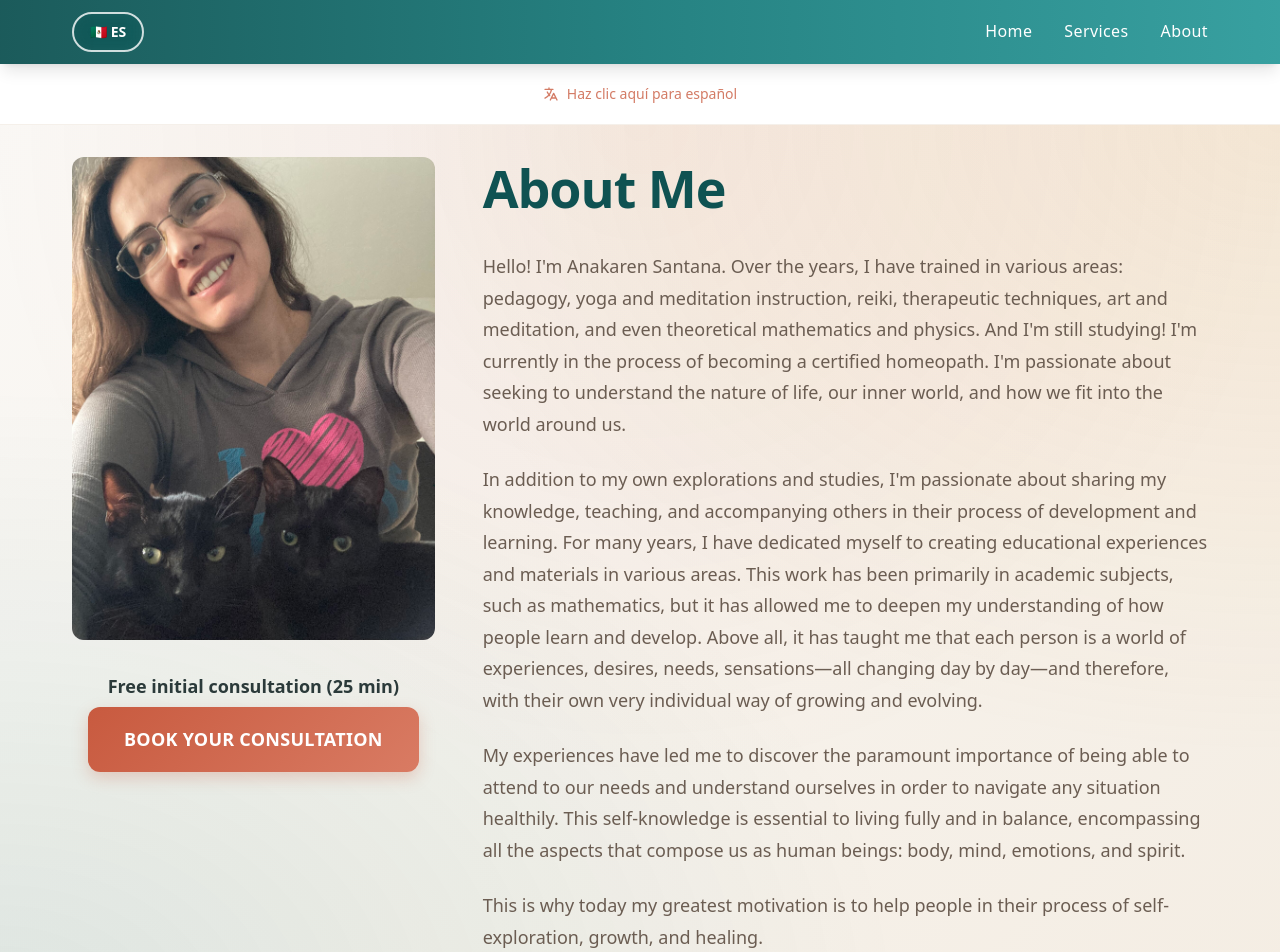
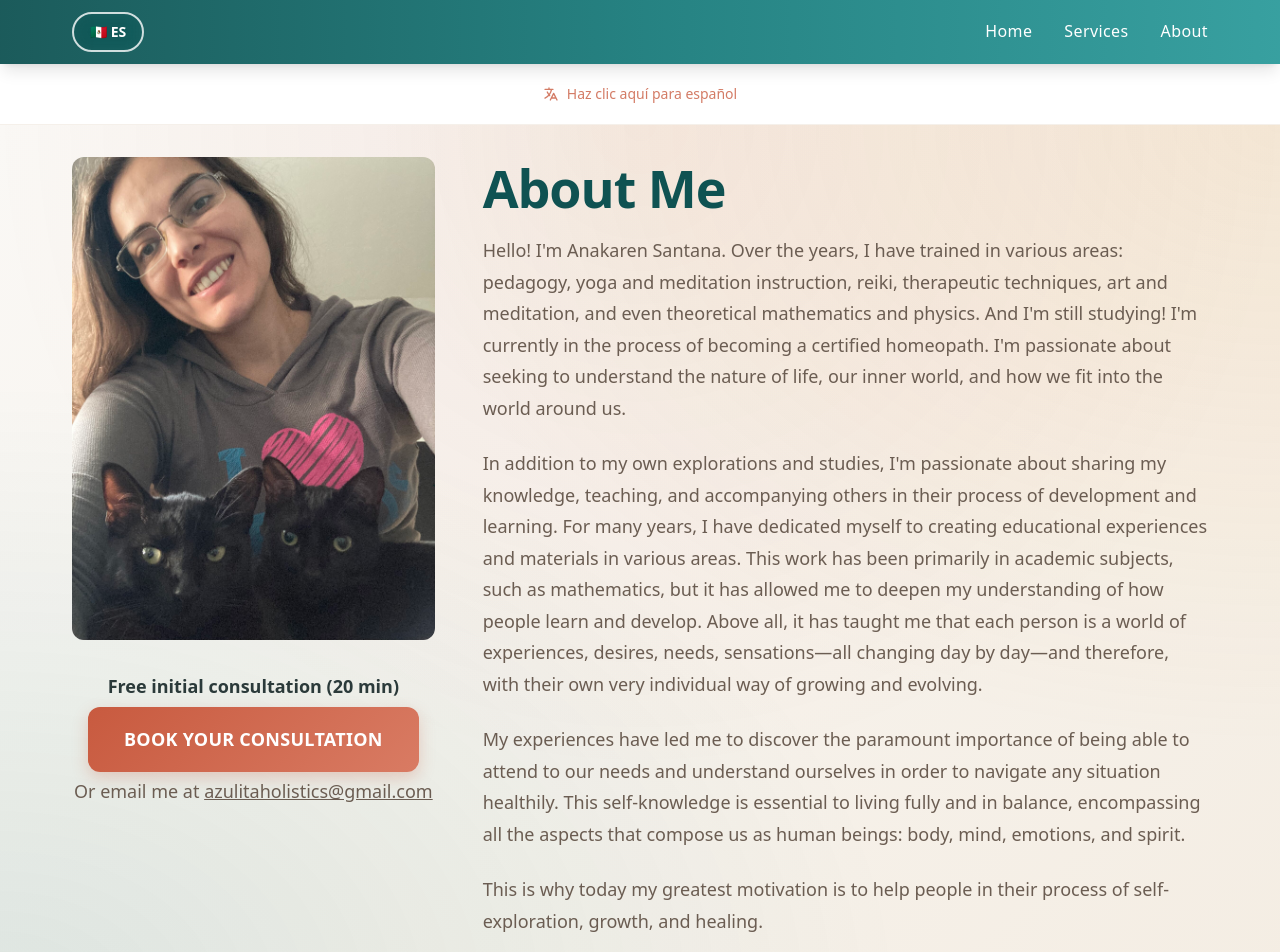
Before and after one commit to aadjones/azulita, a Next.js app: page /about in a window 1280 px wide. Shown: the top 952 px of the page. Built offline with nearby package versions, Linux system fonts and the light colour scheme.

Commit message:
Minor text edits

```diff
--- a/app/layout.tsx
+++ b/app/layout.tsx
@@ -24,7 +24,7 @@ export const metadata: Metadata = {
   },
   description: "Professional homeopathy, reiki, and holistic healing services",
   icons: {
-    icon: "/azulita.svg",
+    icon: "/",
     apple: "/azulita.svg",
   },
   verification: {
--- a/components/AboutPage.tsx
+++ b/components/AboutPage.tsx
@@ -1,8 +1,8 @@
-'use client';
+"use client";
 
-import Image from 'next/image';
-import { useLanguage } from '@/lib/i18n/useLanguage';
-import { BOOKING_URL } from '@/lib/constants';
+import Image from "next/image";
+import { useLanguage } from "@/lib/i18n/useLanguage";
+import { BOOKING_URL } from "@/lib/constants";
 
 export default function AboutPage() {
   const { content } = useLanguage();
@@ -13,7 +13,7 @@ export default function AboutPage() {
         <div className="container-custom">
           <div className="grid grid-cols-1 md:grid-cols-[1fr_2fr] gap-8 md:gap-12 items-start">
             {/* Left Column - Image and CTA */}
-            <div className="flex flex-col gap-8">
+            <div className="flex flex-col gap-8 order-2 md:order-1">
               <Image
                 src="/images/profile.jpg"
                 alt="Profile photo"
@@ -24,9 +24,7 @@ export default function AboutPage() {
 
               {/* CTA Group - Tightly coupled */}
               <div className="cta-group-primary text-center">
-                <p className="cta-text">
-                  {content.about.freeConsultation}
-                </p>
+                <p className="cta-text">{content.about.freeConsultation}</p>
                 <a
                   href={BOOKING_URL}
                   target="_blank"
@@ -35,12 +33,23 @@ export default function AboutPage() {
                 >
                   {content.home.hero.cta}
                 </a>
+
+                {/* Contact email */}
+                <p className="cta-text-secondary -mt-px">
+                  {content.about.contact}
+                  <a
+                    href="mailto:azulitaholistics@gmail.com"
+                    className="underline hover:no-underline"
+                  >
+                    azulitaholistics@gmail.com
+                  </a>
+                </p>
               </div>
             </div>
 
             {/* Right Column - Bio Text */}
-            <div>
-              <h1 className="page-title !text-left !mb-8">
+            <div className="order-1 md:order-2">
+              <h1 className="page-title !mt-0 !text-left !mb-4">
                 {content.about.title}
               </h1>
               <div className="text-body-spacing">
--- a/content/en.ts
+++ b/content/en.ts
@@ -12,7 +12,7 @@ export const en: ContentStructure = {
       tagline: "Homeopathy · Holistic Coaching · Reiki",
       subtitle:
         "I'm here to accompany you on your healing journey and your development toward greater wellbeing.",
-      freeConsultation: "Free initial consultation (25 min)",
+      freeConsultation: "Free initial consultation (20 min)",
       cta: "BOOK YOUR CONSULTATION",
       callToAction: "Let's talk to determine how I can help you.",
     },
@@ -36,19 +36,20 @@ export const en: ContentStructure = {
   },
   about: {
     title: "About Me",
-    freeConsultation: "Free initial consultation (25 min)",
+    freeConsultation: "Free initial consultation (20 min)",
     bio: [
       "Hello! I'm Anakaren Santana. Over the years, I have trained in various areas: pedagogy, yoga and meditation instruction, reiki, therapeutic techniques, art and meditation, and even theoretical mathematics and physics. And I'm still studying! I'm currently in the process of becoming a certified homeopath. I'm passionate about seeking to understand the nature of life, our inner world, and how we fit into the world around us.",
       "In addition to my own explorations and studies, I'm passionate about sharing my knowledge, teaching, and accompanying others in their process of development and learning. For many years, I have dedicated myself to creating educational experiences and materials in various areas. This work has been primarily in academic subjects, such as mathematics, but it has allowed me to deepen my understanding of how people learn and develop. Above all, it has taught me that each person is a world of experiences, desires, needs, sensations—all changing day by day—and therefore, with their own very individual way of growing and evolving.",
       "My experiences have led me to discover the paramount importance of being able to attend to our needs and understand ourselves in order to navigate any situation healthily. This self-knowledge is essential to living fully and in balance, encompassing all the aspects that compose us as human beings: body, mind, emotions, and spirit.",
       "This is why today my greatest motivation is to help people in their process of self-exploration, growth, and healing.",
     ],
+    contact: "Or email me at ",
   },
   services: {
     title: "Services",
     intro:
       "Pricing for services is adjustable to your budget. I'm here to help you.",
-    freeConsultation: "Free initial consultation (25 min).",
+    freeConsultation: "Free initial consultation (20 min)",
     services: [
       {
         title: "Homeopathy",
@@ -58,16 +59,16 @@ export const en: ContentStructure = {
         note: "Note: I am in the process of becoming a certified homeopath. Currently, I work with patients with the assistance of my mentor.",
       },
       {
+        title: "Holistic Coaching",
+        price: "$65.00 (60 min), $90.00 (90 min)",
+        description:
+          "In these sessions we will focus on your personal goals. Incorporating exercise techniques, yoga, breathing, meditation, energy work and other tools, I can help you develop emotional resources and establish routines that lead to greater wellbeing and balance.",
+      },
+      {
         title: "Reiki",
         price: "$60.00 (60 min), $80.00 (90 min)",
         description:
           "By channeling energy through my hands, I will help you harmonize your vital energy and balance your energy centers. This will help you feel more relaxed, centered, and at peace.",
-      },
-      {
-        title: "Holistic Coaching",
-        price: "$65.00 (60 min), $90.00 (90 min)",
-        description:
-          "In these sessions we will focus on your personal goals. Incorporating exercise techniques, yoga, breathing, meditation, energy work and other tools, I can help you develop emotional resources and establish routines that lead to greater wellbeing and balance.",
       },
     ],
     closingText: "Let's talk to determine how I can best serve you.",
--- a/content/es.ts
+++ b/content/es.ts
@@ -12,7 +12,7 @@ export const es: ContentStructure = {
       tagline: "Homeopatía · Coaching Holístico · Reiki",
       subtitle:
         "Estoy aquí para acompañarte en tu camino de sanación y tu desarrollo hacia mayor bienestar.",
-      freeConsultation: "Consulta inicial gratis (25 min)",
+      freeConsultation: "Consulta inicial gratis (20 min)",
       cta: "AGENDA TU CONSULTA",
       callToAction: "Platiquemos para determinar cómo te puedo ayudar.",
     },
@@ -36,19 +36,20 @@ export const es: ContentStructure = {
   },
   about: {
     title: "Sobre Mí",
-    freeConsultation: "Consulta inicial gratuita (25 min)",
+    freeConsultation: "Consulta inicial gratuita (20 min)",
     bio: [
       "¡Hola! Soy Anakaren Santana. A través de los años me he preparado en diversas áreas: pedagogía, instrucción en yoga y meditación, reiki, técnicas terapéuticas, arte y meditación, e incluso matemáticas y física teóricas. ¡Y sigo estudiando! Ahora estoy en el proceso de certificarme como homeópata. Me apasiona buscar entender la naturaleza de la vida, nuestro mundo interior y cómo encajamos en el mundo que nos rodea.",
       "Además de mis propias exploraciones y estudios, me apasiona compartir mis conocimientos, enseñar y acompañar a otros en su proceso de desarrollo y aprendizaje. Por muchos años me he dedicado a crear experiencias y materiales educativos en diversas áreas. Este trabajo ha sido principalmente en temas académicos, como matemáticas, pero me ha permitido profundizar en cómo aprenden y se desarrollan las personas. Sobre todo, me ha enseñado que cada persona es un mundo de experiencias, anhelos, necesidades, sensaciones, todas cambiantes día a día y, por lo tanto, con su manera muy individual de crecer y evolucionar.",
       "Mis experiencias me han llevado a descubrir la suma importancia de poder atender nuestras necesidades y comprendernos a nosotros mismos para poder navegar cualquier situación sanamente. Este autoconocimiento es esencial para vivir de manera plena y equilibrada abarcando todos los aspectos que nos componen como ser humano: cuerpo, mente, emociones y espíritu.",
       "Es por esto que hoy en día mi mayor motivación es ayudar a las personas en su proceso de autoexploración, crecimiento y sanación.",
     ],
+    contact: "O escríbame al correo ",
   },
   services: {
     title: "Servicios",
     intro:
       "Los precios por servicios son ajustables a tu presupuesto. Estoy aquí para ayudarte.",
-    freeConsultation: "Consulta inicial gratuita (25 min).",
+    freeConsultation: "Consulta inicial gratuita (20 min)",
     services: [
       {
         title: "Homeopatía",
@@ -58,16 +59,16 @@ export const es: ContentStructure = {
         note: "Nota: Estoy en el proceso de certificarme como homeópata. Por el momento, trabajo con pacientes con la asistencia de mi mentora.",
       },
       {
+        title: "Coaching Holístico",
+        price: "$65.00 (60 min), $90.00 (90 min)",
+        description:
+          "En estas sesiones nos enfocaremos en tus metas personales. Incorporando técnicas de ejercicio, yoga, respiración, meditación, trabajo energético y otras herramientas, puedo ayudarte a desarrollar recursos emocionales y a establecer rutinas que te conduzcan a un mayor bienestar y equilibrio.",
+      },
+      {
         title: "Reiki",
         price: "$60.00 (60 min), $80.00 (90 min)",
         description:
           "Canalizando energía a través de mis manos te ayudaré a armonizar tu energía vital y equilibrar tus centros energéticos. Esto te ayudará a sentirte más relajado, centrado y en paz.",
-      },
-      {
-        title: "Coaching Holístico",
-        price: "$65.00 (60 min), $90.00 (90 min)",
-        description:
-          "En estas sesiones nos enfocaremos en tus metas personales. Incorporando técnicas de ejercicio, yoga, respiración, meditación, trabajo energético y otras herramientas, puedo ayudarte a desarrollar recursos emocionales y a establecer rutinas que te conduzcan a un mayor bienestar y equilibrio.",
       },
     ],
     closingText: "Platiquemos para determinar cómo te puedo servir mejor.",
--- a/lib/i18n/types.ts
+++ b/lib/i18n/types.ts
@@ -1,5 +1,5 @@
 // Language type
-export type Language = 'en' | 'es';
+export type Language = "en" | "es";
 
 // Navigation content
 export interface NavContent {
@@ -35,6 +35,7 @@ export interface AboutContent {
   title: string;
   freeConsultation: string;
   bio: string[];
+  contact: string;
 }
 
 // Services page content
--- a/styles/pages.css
+++ b/styles/pages.css
@@ -18,7 +18,11 @@
         rgba(var(--color-secondary-rgb), var(--opacity-subtle)),
         transparent 60%
       ),
-      linear-gradient(135deg, var(--color-background) 0%, var(--color-neutral-light) 100%);
+      linear-gradient(
+        135deg,
+        var(--color-background) 0%,
+        var(--color-neutral-light) 100%
+      );
   }
 
   /* Hero Section */
@@ -114,9 +118,10 @@
     font-size: 2.5rem;
     font-weight: 700;
     color: var(--color-primary-dark);
-    margin-bottom: 0.5rem;
+    margin: 0 0 0.5rem 0; /* <-- add this */
     font-family: var(--font-heading);
     letter-spacing: -0.02em;
+    line-height: 1.1; /* optional but often helps visually */
   }
 
   @media (min-width: 768px) {
```
Also changed, not shown: 1 other file (tests, documents, lock files or other folders).
